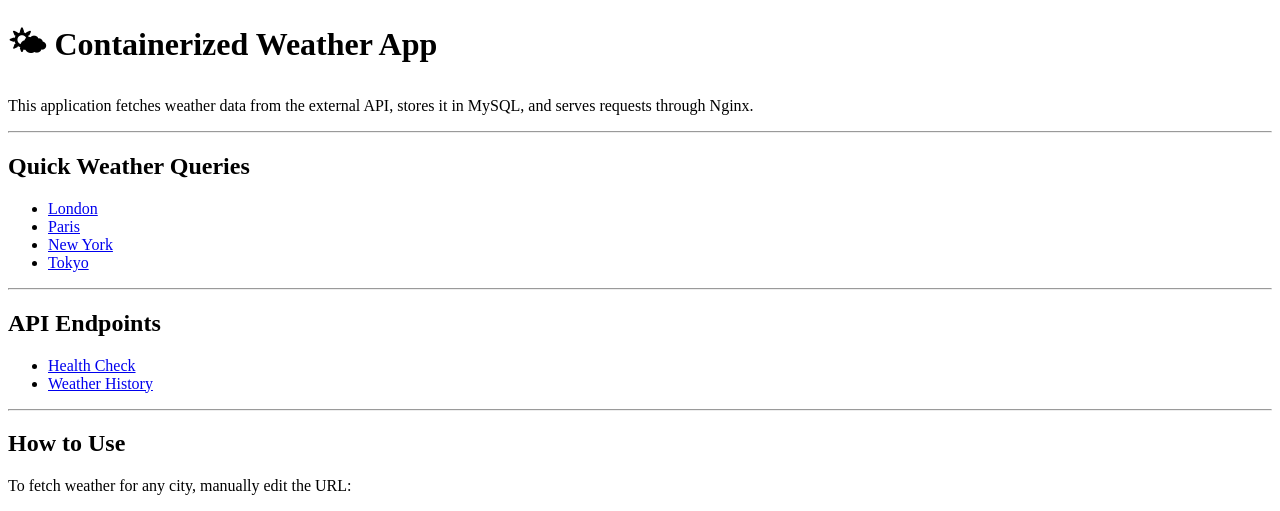
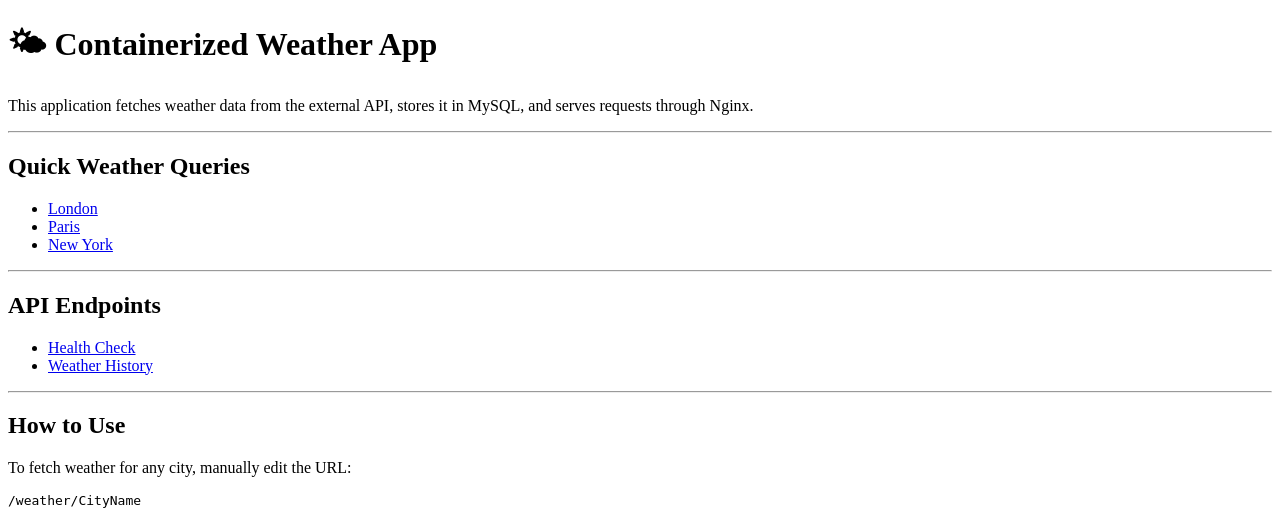
Before and after one commit to Aboubakr2000Cloud/ecs-weather-platform, a Flask app: page / in a window 1280 px wide. Shown: the top 511 px of the page. Run offline with Flask 3, Linux system fonts and the light colour scheme.

Commit message:
Test changing app

```diff
--- a/app/templates/index.html
+++ b/app/templates/index.html
@@ -20,7 +20,6 @@
         <li><a href="/weather/London">London</a></li>
         <li><a href="/weather/Paris">Paris</a></li>
         <li><a href="/weather/New York">New York</a></li>
-        <li><a href="/weather/Tokyo">Tokyo</a></li>
     </ul>
 
     <hr>
```
